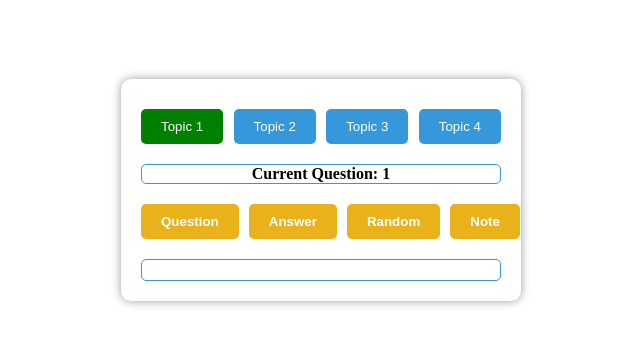
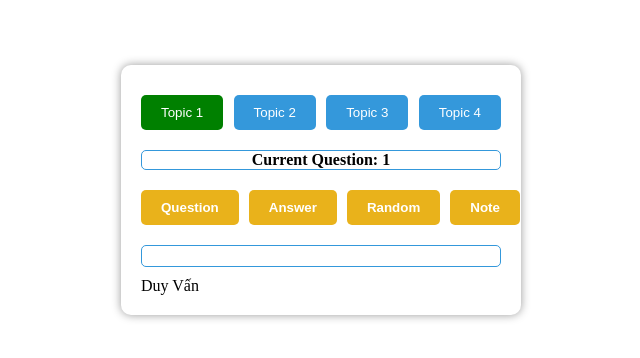
Before and after one commit to doanduyvan/English_temp1, a plain HTML site: page index.html in a window 1280 px wide. Shown: the part 210-568 px from the top of the page, without its empty margins (319-959 px from the left). Drawn offline with Linux system fonts and the light colour scheme.

Commit message:
add name

```diff
--- a/index.html
+++ b/index.html
@@ -4,7 +4,7 @@
 <head>
     <meta charset="UTF-8">
     <meta name="viewport" content="width=device-width, initial-scale=1.0">
-    <title>EngL</title>
+    <title>EngLish2.2</title>
     <style>
 
         * {
@@ -125,6 +125,10 @@
             padding-bottom: 10px;
         }
 
+        .name{
+            margin-top: 10px;
+        }
+
     </style>
 </head>
 
@@ -153,6 +157,9 @@
             </div>
             <div class="notes">
 
+            </div>
+            <div class="name">
+                Duy Vấn
             </div>
         </div>
     </div>
```
Also changed, not shown: tam.html (+9 -1 lines).
